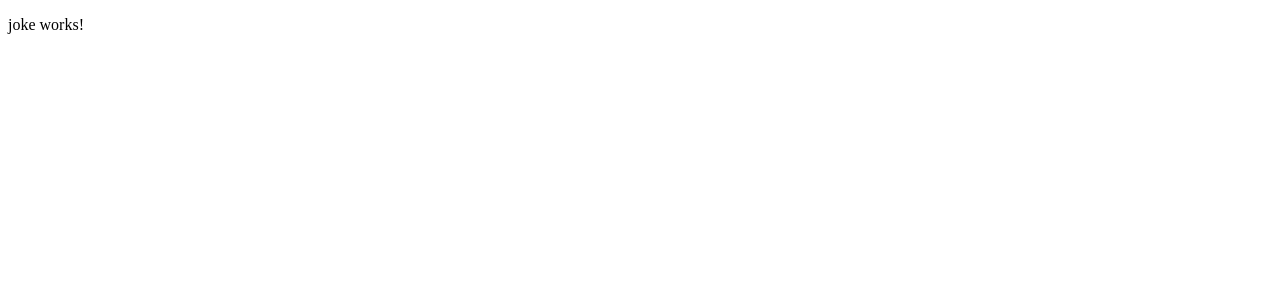
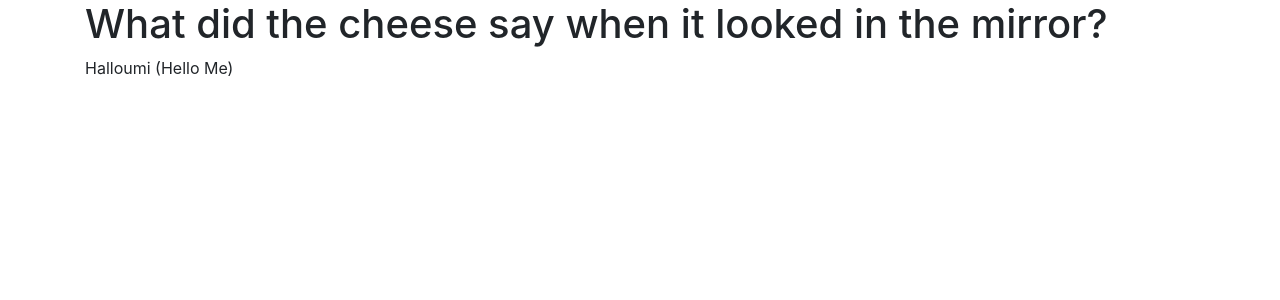
Before and after one commit to irfanhanfi/angular-practice, an Angular app: page / in a window 1280 px wide. Shown: the top 300 px of the page. Built offline with nearby package versions, Linux system fonts and the light colour scheme.

Commit message:
String Interpolation

```diff
--- a/src/app/joke/joke.component.html
+++ b/src/app/joke/joke.component.html
@@ -1,3 +1,2 @@
-<p>
-  joke works!
-</p>
+<h1>{{setup}}</h1>
+<p>{{punchline}}</p>
--- a/src/app/joke/joke.component.ts
+++ b/src/app/joke/joke.component.ts
@@ -6,8 +6,12 @@ import { Component, OnInit } from '@angular/core';
   styleUrls: ['./joke.component.css']
 })
 export class JokeComponent implements OnInit {
-
-  constructor() { }
+  setup: string;
+  punchline: string;
+  constructor() {
+    this.setup = "What did the cheese say when it looked in the mirror?";
+    this.punchline = "Halloumi (Hello Me)";
+  }
 
   ngOnInit() {
   }
--- a/src/index.html
+++ b/src/index.html
@@ -4,11 +4,11 @@
   <meta charset="utf-8">
   <title>AngularPractice</title>
   <base href="/">
-
+  <link rel="stylesheet" href="https://maxcdn.bootstrapcdn.com/bootstrap/4.0.0/css/bootstrap.min.css" integrity="sha384-Gn5384xqQ1aoWXA+058RXPxPg6fy4IWvTNh0E263XmFcJlSAwiGgFAW/dAiS6JXm" crossorigin="anonymous">
   <meta name="viewport" content="width=device-width, initial-scale=1">
   <link rel="icon" type="image/x-icon" href="favicon.ico">
 </head>
-<body>
+<body class="container m-t-1">
   <app-joke></app-joke>
 </body>
 </html>
```
